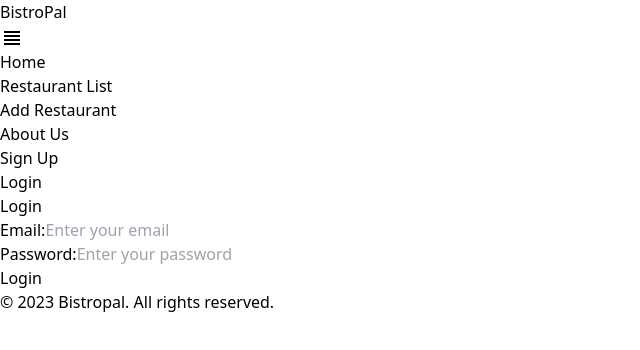
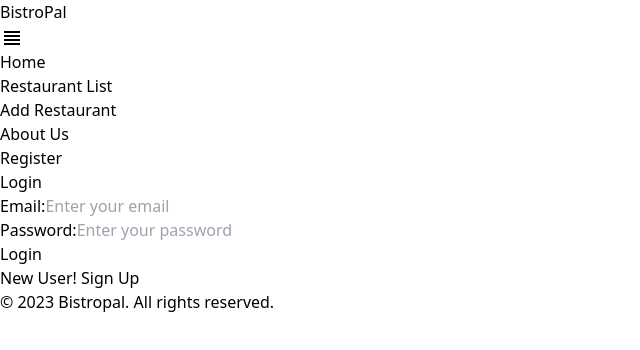
Before and after one commit to group14000/Restaurant-Management-App, a React (Vite) app: page /login in a window 1280 px wide. Shown: the top 350 px of the page, without its empty margins (0-640 px from the left). Built offline with nearby package versions, Linux system fonts and the light colour scheme.

Commit message:
commit : update login & navbar

```diff
--- a/src/components/navbar/Navbar.jsx
+++ b/src/components/navbar/Navbar.jsx
@@ -30,8 +30,7 @@ const Navbar = () => {
           { to: "/restaurant-list", label: "Restaurant List" },
           { to: "/add-restaurant", label: "Add Restaurant" },
           { to: "/about", label: "About Us" },
-          { to: "/sign-up", label: "Sign Up" },
-          { to: "/login", label: "Login" },
+          { to: "/login", label: "Register" },
         ].map((link) => (
           <div
             key={link.to}
--- a/src/components/registration/LoginPage.jsx
+++ b/src/components/registration/LoginPage.jsx
@@ -1,4 +1,5 @@
 import { useState } from "react";
+import { Link } from "react-router-dom";
 
 const LoginPage = () => {
   const [loginData, setLoginData] = useState({
@@ -39,6 +40,12 @@ const LoginPage = () => {
 
     // Clear login form fields
     setLoginData({ email: "", password: "" });
+  };
+
+  // Placeholder function for handling signup navigation
+  const handleSignupNavigation = () => {
+    // Add your signup navigation logic here
+    console.log("Navigate to signup page");
   };
 
   return (
@@ -93,6 +100,20 @@ const LoginPage = () => {
             {isLoggedIn ? "Logout" : "Login"}
           </button>
         </form>
+
+        {/* Signup link */}
+        <div className="mt-4 text-center text-sm">
+          <p>
+            New User!{" "}
+            <Link
+              to="/sign-up"
+              className="text-indigo-700"
+              onClick={handleSignupNavigation}
+            >
+              Sign Up
+            </Link>
+          </p>
+        </div>
       </div>
     </div>
   );
```
